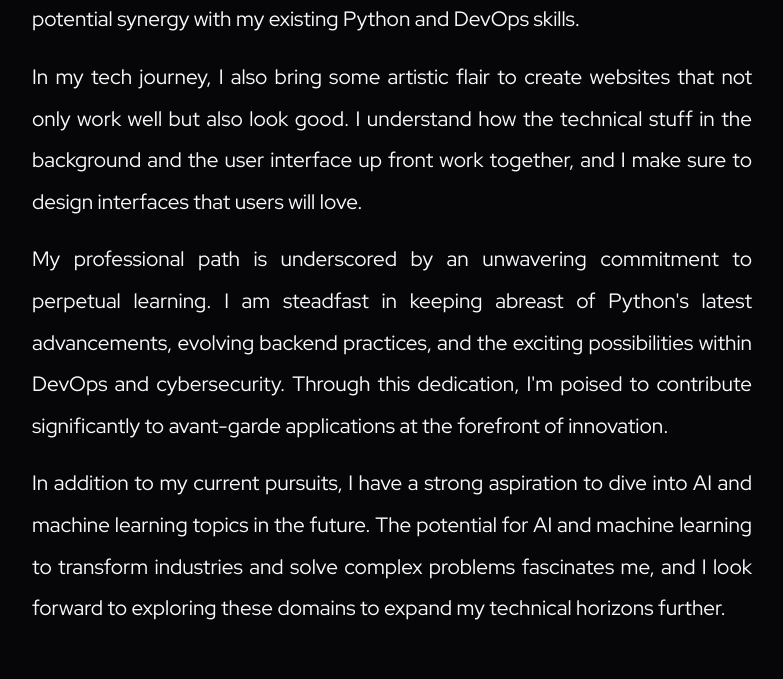
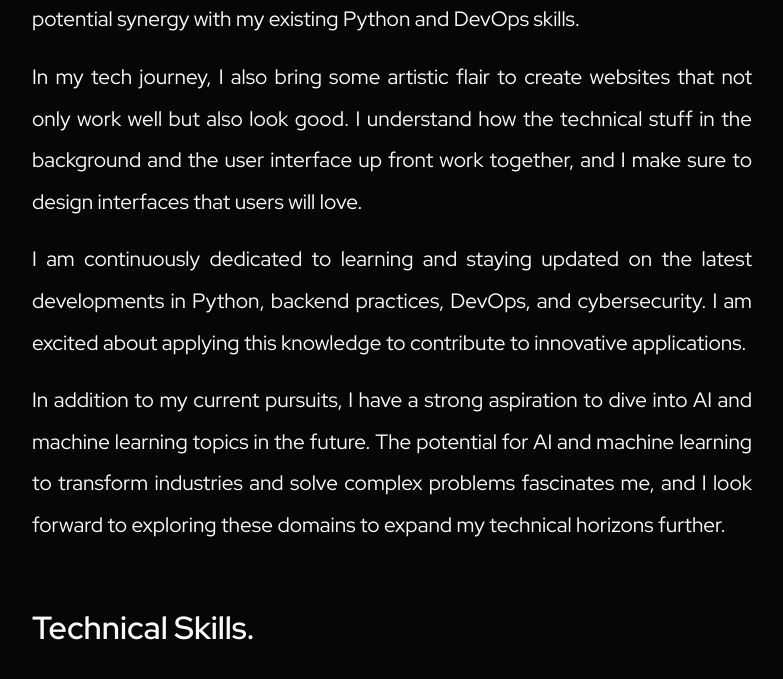
Before and after one commit to Veluthil/Portfolio-Project, a Flask app: page /about in a window 1280 px wide. Shown: the part 1391-2070 px from the top of the page, without its empty margins (260-1043 px from the left). Run offline with Flask 2, Linux system fonts and the light colour scheme; some libraries are stand-ins or nearby versions.

Commit message:
Update about.html

```diff
--- a/templates/about.html
+++ b/templates/about.html
@@ -42,10 +42,9 @@
                 In my tech journey, I also bring some artistic flair to create websites that not only work well but also look good.
                 I understand how the technical stuff in the background and the user interface up front work together,
                 and I make sure to design interfaces that users will love.</p>
-            <p>My professional path is underscored by an unwavering commitment to perpetual learning. I am steadfast in
-                keeping abreast of Python's latest advancements, evolving backend practices, and the exciting
-                possibilities within DevOps and cybersecurity. Through this dedication, I'm poised to contribute
-                significantly to avant-garde applications at the forefront of innovation.</p>
+            <p>I am continuously dedicated to learning and staying updated on the latest developments in Python, backend
+                practices, DevOps, and cybersecurity. I am excited about applying this knowledge to contribute to
+                innovative applications.</p>
             <p>In addition to my current pursuits, I have a strong aspiration to dive into AI and machine learning topics in the future.
                 The potential for AI and machine learning to transform industries and solve complex problems fascinates me,
                 and I look forward to exploring these domains to expand my technical horizons further.</p>
```
